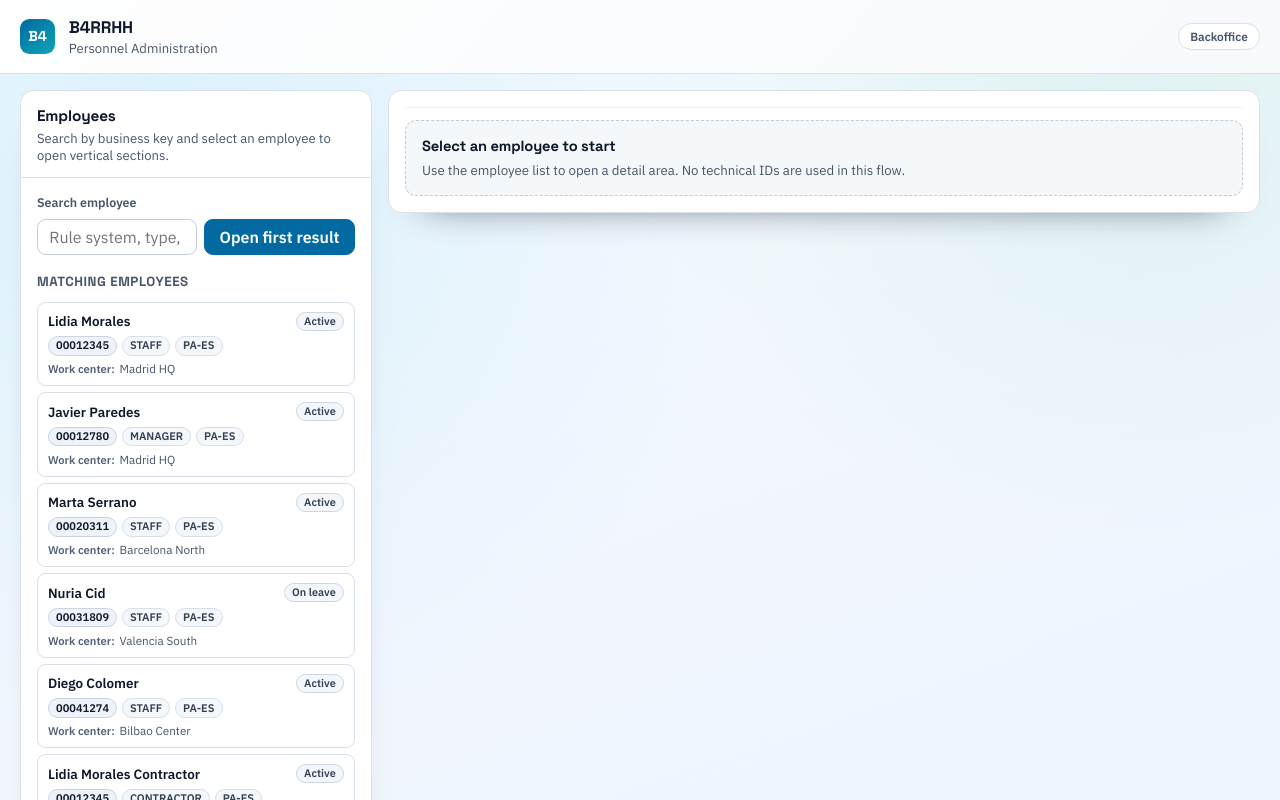
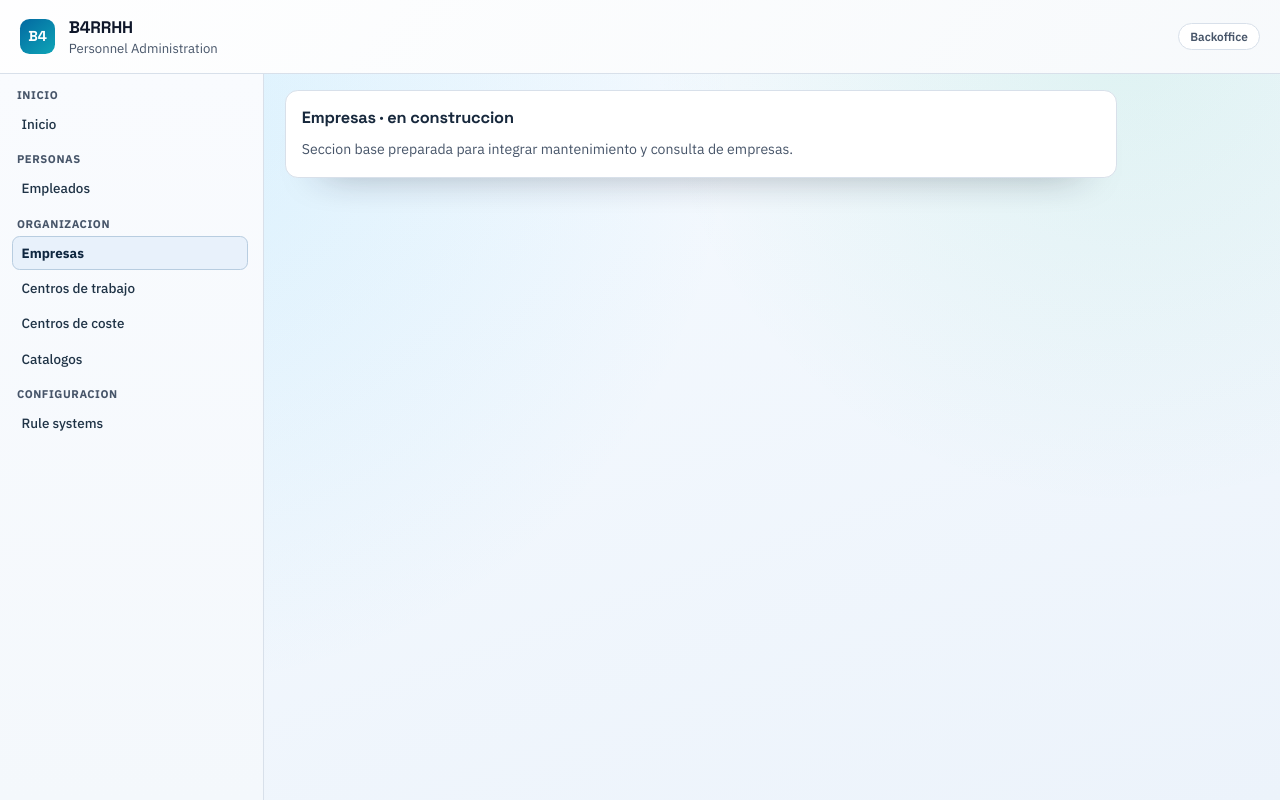
Before and after one commit to biforcos/b4rrh_frontend, an Angular app: page /organizacion/empresas in a window 1280 px wide. Before the commit this address led to /employees. Shown: the top 800 px of the page. Built offline with nearby package versions, Linux system fonts and the light colour scheme; no server answers.

Commit message:
feat: refactor routing and add new sections for organization and settings

```diff
--- a/src/app/app.routes.ts
+++ b/src/app/app.routes.ts
@@ -9,16 +9,90 @@ export const routes: Routes = [
 			{
 				path: '',
 				pathMatch: 'full',
-				redirectTo: 'employees',
+				redirectTo: 'inicio',
+			},
+			{
+				path: 'inicio',
+				loadComponent: () =>
+					import('./core/layout/pages/app-home-page.component').then((m) => m.AppHomePageComponent),
+			},
+			{
+				path: 'personas/empleados',
+				loadChildren: () => import('./features/employee/employee.routes').then((m) => m.employeeRoutes),
+			},
+			{
+				path: 'organizacion/empresas',
+				loadComponent: () =>
+					import('./core/layout/pages/section-placeholder-page.component').then(
+						(m) => m.SectionPlaceholderPageComponent,
+					),
+				data: {
+					title: 'Empresas',
+					description:
+						'Seccion base preparada para integrar mantenimiento y consulta de empresas.',
+				},
+			},
+			{
+				path: 'organizacion/centros-trabajo',
+				loadComponent: () =>
+					import('./core/layout/pages/section-placeholder-page.component').then(
+						(m) => m.SectionPlaceholderPageComponent,
+					),
+				data: {
+					title: 'Centros de trabajo',
+					description:
+						'Seccion base preparada para gestionar centros de trabajo por estructura organizativa.',
+				},
+			},
+			{
+				path: 'organizacion/centros-coste',
+				loadComponent: () =>
+					import('./core/layout/pages/section-placeholder-page.component').then(
+						(m) => m.SectionPlaceholderPageComponent,
+					),
+				data: {
+					title: 'Centros de coste',
+					description:
+						'Seccion base preparada para mantenimiento de centros de coste y su disponibilidad.',
+				},
+			},
+			{
+				path: 'organizacion/catalogos',
+				loadComponent: () =>
+					import('./core/layout/pages/section-placeholder-page.component').then(
+						(m) => m.SectionPlaceholderPageComponent,
+					),
+				data: {
+					title: 'Catalogos',
+					description:
+						'Seccion base para futuros catalogos funcionales de la aplicacion.',
+				},
+			},
+			{
+				path: 'configuracion/rule-systems',
+				loadComponent: () =>
+					import('./core/layout/pages/section-placeholder-page.component').then(
+						(m) => m.SectionPlaceholderPageComponent,
+					),
+				data: {
+					title: 'Rule systems',
+					description:
+						'Seccion base para evolucionar la administracion de rule systems.',
+				},
 			},
 			{
 				path: 'employees',
-				loadChildren: () => import('./features/employee/employee.routes').then((m) => m.employeeRoutes),
+				pathMatch: 'full',
+				redirectTo: 'personas/empleados',
+			},
+			{
+				path: '**',
+				redirectTo: 'inicio',
 			},
 		],
 	},
 	{
 		path: '**',
-		redirectTo: 'employees',
+		redirectTo: 'inicio',
 	},
 ];
--- a/src/app/core/i18n/app-texts.ts
+++ b/src/app/core/i18n/app-texts.ts
@@ -2,4 +2,20 @@ export const appTexts = {
   brandName: 'B4RRHH',
   moduleName: 'Personnel Administration',
   environmentLabel: 'Backoffice',
+  navigationAriaLabel: 'Navegacion principal de la aplicacion',
+  sectionHome: 'Inicio',
+  sectionPeople: 'Personas',
+  sectionEmployees: 'Empleados',
+  sectionOrganization: 'Organizacion',
+  sectionCompanies: 'Empresas',
+  sectionWorkCenters: 'Centros de trabajo',
+  sectionCostCenters: 'Centros de coste',
+  sectionCatalogs: 'Catalogos',
+  sectionSettings: 'Configuracion',
+  sectionRuleSystems: 'Rule systems',
+  homeTitle: 'Inicio',
+  homeDescription:
+    'Aplicacion de administracion de personal preparada para crecer por secciones funcionales.',
+  homeEmployeesShortcut: 'Ir a Empleados',
+  placeholderTitleSuffix: 'en construccion',
 } as const;
--- a/src/app/core/layout/app-shell/app-shell.component.html
+++ b/src/app/core/layout/app-shell/app-shell.component.html
@@ -10,7 +10,31 @@
     <span class="app-shell__environment">{{ texts.environmentLabel }}</span>
   </header>
 
-  <main class="app-shell__main">
-    <router-outlet />
-  </main>
+  <div class="app-shell__workspace">
+    <aside class="app-shell__sidebar" [attr.aria-label]="texts.navigationAriaLabel">
+      <nav class="app-shell__nav">
+        @for (group of navGroups; track group.label) {
+          <section class="app-shell__nav-group">
+            <h2>{{ group.label }}</h2>
+            <div class="app-shell__nav-list">
+              @for (item of group.items; track item.route) {
+                <a
+                  [routerLink]="item.route"
+                  routerLinkActive="app-shell__nav-link--active"
+                  [routerLinkActiveOptions]="{ exact: item.exact ?? false }"
+                  class="app-shell__nav-link"
+                >
+                  {{ item.label }}
+                </a>
+              }
+            </div>
+          </section>
+        }
+      </nav>
+    </aside>
+
+    <main class="app-shell__main" aria-live="polite">
+      <router-outlet />
+    </main>
+  </div>
 </div>
--- a/src/app/core/layout/app-shell/app-shell.component.scss
+++ b/src/app/core/layout/app-shell/app-shell.component.scss
@@ -66,9 +66,77 @@
   padding: 0.3rem 0.7rem;
 }
 
+.app-shell__workspace {
+  display: grid;
+  grid-template-columns: 16.5rem minmax(0, 1fr);
+  min-height: 0;
+}
+
+.app-shell__sidebar {
+  min-height: 0;
+  border-right: 1px solid var(--border-subtle);
+  background: linear-gradient(180deg, #f9fbfe 0%, #f4f8fc 100%);
+  padding: 0.9rem 0.72rem;
+}
+
+.app-shell__nav {
+  position: sticky;
+  top: 0.9rem;
+  display: grid;
+  gap: 0.7rem;
+  max-height: calc(100dvh - 7.2rem);
+  overflow: auto;
+  padding-right: 0.2rem;
+}
+
+.app-shell__nav-group {
+  display: grid;
+  gap: 0.35rem;
+}
+
+.app-shell__nav-group h2 {
+  margin: 0;
+  padding: 0 0.34rem;
+  color: var(--text-muted);
+  font-family: var(--font-body);
+  font-size: 0.7rem;
+  font-weight: 700;
+  letter-spacing: 0.05em;
+  text-transform: uppercase;
+}
+
+.app-shell__nav-list {
+  display: grid;
+  gap: 0.12rem;
+}
+
+.app-shell__nav-link {
+  display: block;
+  text-decoration: none;
+  color: #1f3346;
+  font-size: 0.84rem;
+  font-weight: 500;
+  line-height: 1.25;
+  padding: 0.46rem 0.56rem;
+  border-radius: 0.48rem;
+  border: 1px solid transparent;
+}
+
+.app-shell__nav-link:hover {
+  border-color: #d4deea;
+  background: #f2f7fc;
+}
+
+.app-shell__nav-link--active {
+  color: #0f2740;
+  border-color: #b8cde0;
+  background: #e8f1fb;
+  font-weight: 700;
+}
+
 .app-shell__main {
   min-height: 0;
-  padding: 1rem 1.25rem 1.25rem;
+  padding: 1rem 1.3rem 1.3rem;
 }
 
 @media (max-width: 700px) {
@@ -76,4 +144,34 @@
     flex-direction: column;
     align-items: flex-start;
   }
+
+  .app-shell__workspace {
+    grid-template-columns: 1fr;
+  }
+
+  .app-shell__sidebar {
+    border-right: 0;
+    border-bottom: 1px solid var(--border-subtle);
+    padding: 0.55rem 0.5rem;
+  }
+
+  .app-shell__nav {
+    position: static;
+    max-height: none;
+  }
+
+  .app-shell__nav-group {
+    gap: 0.22rem;
+  }
+
+  .app-shell__nav-list {
+    display: flex;
+    flex-wrap: wrap;
+    gap: 0.26rem;
+  }
+
+  .app-shell__nav-link {
+    font-size: 0.78rem;
+    padding: 0.35rem 0.5rem;
+  }
 }
--- a/src/app/core/layout/app-shell/app-shell.component.ts
+++ b/src/app/core/layout/app-shell/app-shell.component.ts
@@ -1,15 +1,49 @@
 import { ChangeDetectionStrategy, Component } from '@angular/core';
-import { RouterOutlet } from '@angular/router';
+import { RouterLink, RouterLinkActive, RouterOutlet } from '@angular/router';
 
 import { appTexts } from '../../i18n/app-texts';
+
+interface AppNavItem {
+  label: string;
+  route: string;
+  exact?: boolean;
+}
+
+interface AppNavGroup {
+  label: string;
+  items: ReadonlyArray<AppNavItem>;
+}
 
 @Component({
   selector: 'app-shell',
   changeDetection: ChangeDetectionStrategy.OnPush,
-  imports: [RouterOutlet],
+  imports: [RouterLink, RouterLinkActive, RouterOutlet],
   templateUrl: './app-shell.component.html',
   styleUrl: './app-shell.component.scss',
 })
 export class AppShellComponent {
   protected readonly texts = appTexts;
+  protected readonly navGroups: ReadonlyArray<AppNavGroup> = [
+    {
+      label: this.texts.sectionHome,
+      items: [{ label: this.texts.sectionHome, route: '/inicio', exact: true }],
+    },
+    {
+      label: this.texts.sectionPeople,
+      items: [{ label: this.texts.sectionEmployees, route: '/personas/empleados' }],
+    },
+    {
+      label: this.texts.sectionOrganization,
+      items: [
+        { label: this.texts.sectionCompanies, route: '/organizacion/empresas' },
+        { label: this.texts.sectionWorkCenters, route: '/organizacion/centros-trabajo' },
+        { label: this.texts.sectionCostCenters, route: '/organizacion/centros-coste' },
+        { label: this.texts.sectionCatalogs, route: '/organizacion/catalogos' },
+      ],
+    },
+    {
+      label: this.texts.sectionSettings,
+      items: [{ label: this.texts.sectionRuleSystems, route: '/configuracion/rule-systems' }],
+    },
+  ];
 }
--- /dev/null
+++ b/src/app/core/layout/pages/app-home-page.component.ts
@@ -0,0 +1,72 @@
+import { ChangeDetectionStrategy, Component } from '@angular/core';
+import { RouterLink } from '@angular/router';
+
+import { appTexts } from '../../i18n/app-texts';
+
+@Component({
+  selector: 'app-home-page',
+  changeDetection: ChangeDetectionStrategy.OnPush,
+  imports: [RouterLink],
+  template: `
+    <section class="home-page">
+      <header class="home-page__header">
+        <h2>{{ texts.homeTitle }}</h2>
+        <p>{{ texts.homeDescription }}</p>
+      </header>
+
+      <div class="home-page__actions">
+        <a routerLink="/personas/empleados">{{ texts.homeEmployeesShortcut }}</a>
+      </div>
+    </section>
+  `,
+  styles: `
+    .home-page {
+      border: 1px solid var(--border-subtle);
+      background: #ffffff;
+      border-radius: 0.8rem;
+      box-shadow: var(--shadow-panel);
+      padding: 1rem 1rem 1.1rem;
+      display: grid;
+      gap: 0.9rem;
+      max-width: 52rem;
+    }
+
+    .home-page__header {
+      display: grid;
+      gap: 0.3rem;
+    }
+
+    .home-page h2 {
+      margin: 0;
+      font-size: 1.1rem;
+      color: #14263a;
+    }
+
+    .home-page p {
+      margin: 0;
+      color: var(--text-muted);
+      font-size: 0.9rem;
+      line-height: 1.45;
+    }
+
+    .home-page__actions {
+      display: flex;
+      flex-wrap: wrap;
+      gap: 0.5rem;
+    }
+
+    .home-page__actions a {
+      text-decoration: none;
+      color: #12324e;
+      border: 1px solid #b9cee1;
+      background: #eaf2fb;
+      border-radius: 0.5rem;
+      font-size: 0.82rem;
+      font-weight: 600;
+      padding: 0.42rem 0.7rem;
+    }
+  `,
+})
+export class AppHomePageComponent {
+  protected readonly texts = appTexts;
+}
--- /dev/null
+++ b/src/app/core/layout/pages/section-placeholder-page.component.ts
@@ -0,0 +1,67 @@
+import { ChangeDetectionStrategy, Component, inject } from '@angular/core';
+import { ActivatedRoute } from '@angular/router';
+
+import { appTexts } from '../../i18n/app-texts';
+
+@Component({
+  selector: 'app-section-placeholder-page',
+  changeDetection: ChangeDetectionStrategy.OnPush,
+  template: `
+    <section class="placeholder-page">
+      <header>
+        <h2>{{ title }}</h2>
+      </header>
+
+      <p>{{ description }}</p>
+    </section>
+  `,
+  styles: `
+    .placeholder-page {
+      border: 1px solid var(--border-subtle);
+      background: #ffffff;
+      border-radius: 0.8rem;
+      box-shadow: var(--shadow-panel);
+      padding: 1rem 1rem 1.1rem;
+      display: grid;
+      gap: 0.7rem;
+      max-width: 52rem;
+    }
+
+    .placeholder-page h2 {
+      margin: 0;
+      font-size: 1.02rem;
+      color: #17283c;
+    }
+
+    .placeholder-page p {
+      margin: 0;
+      color: var(--text-muted);
+      font-size: 0.88rem;
+      line-height: 1.45;
+    }
+  `,
+})
+export class SectionPlaceholderPageComponent {
+  private readonly route = inject(ActivatedRoute);
+
+  protected readonly title = this.readTitle();
+  protected readonly description = this.readDescription();
+
+  private readTitle(): string {
+    const rawTitle = this.route.snapshot.data['title'];
+    if (typeof rawTitle === 'string' && rawTitle.trim().length > 0) {
+      return `${rawTitle.trim()} · ${appTexts.placeholderTitleSuffix}`;
+    }
+
+    return `Seccion · ${appTexts.placeholderTitleSuffix}`;
+  }
+
+  private readDescription(): string {
+    const rawDescription = this.route.snapshot.data['description'];
+    if (typeof rawDescription === 'string' && rawDescription.trim().length > 0) {
+      return rawDescription;
+    }
+
+    return 'Contenido inicial pendiente de implementacion en siguientes iteraciones.';
+  }
+}
--- a/src/app/features/employee/routing/employee-route-builder.util.ts
+++ b/src/app/features/employee/routing/employee-route-builder.util.ts
@@ -4,7 +4,7 @@ import { employeeRouteParamNames, toEmployeeBusinessKey } from './employee-route
 export const employeeRouteSections = ['overview', 'contact', 'presence'] as const;
 export type EmployeeRouteSection = (typeof employeeRouteSections)[number];
 
-export const employeeRouteBaseSegment = 'employees';
+export const employeeRouteBaseSegment = 'personas/empleados';
 
 export function buildEmployeeDetailRouteCommands(
   key: EmployeeBusinessKey,
```
